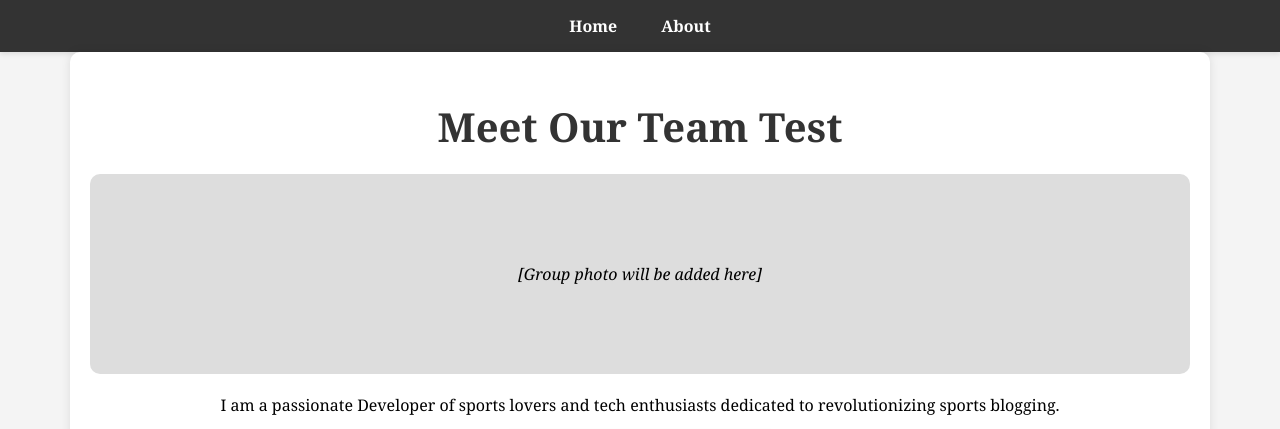
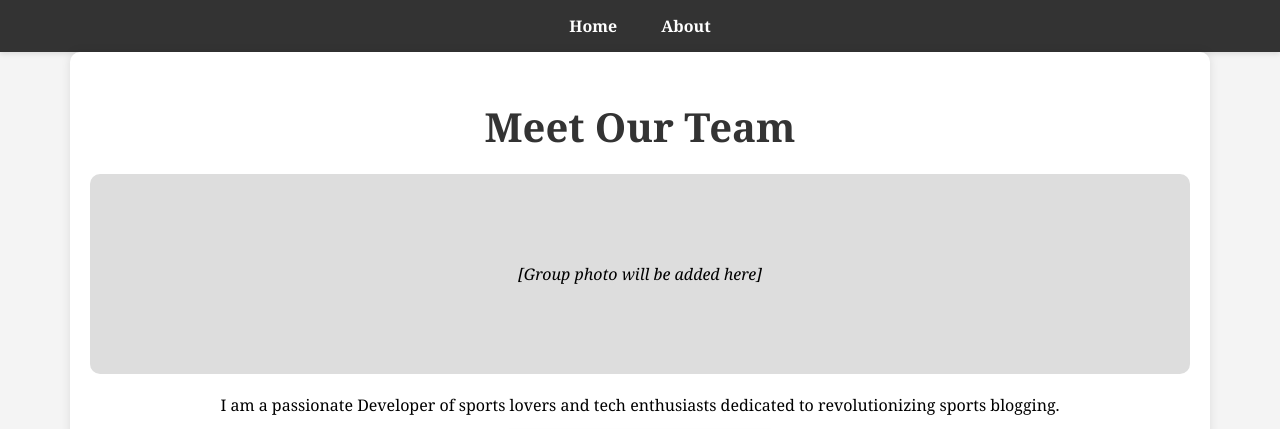
Before and after one commit to jar285/startup, a website: page public/about.html in a window 1280 px wide. Shown: the top 429 px of the page. Drawn offline with Linux system fonts and the light colour scheme.

```diff
--- a/public/about.html
+++ b/public/about.html
@@ -14,7 +14,7 @@
         <a href="about.html">About</a>
     </nav>
     <div class="container">
-        <h1>Meet Our Team Test</h1>
+        <h1>Meet Our Team</h1>
         <div class="team-photo-placeholder"> <!-- Placeholder for group picture -->
             <p>[Group photo will be added here]</p>
         </div>
```
